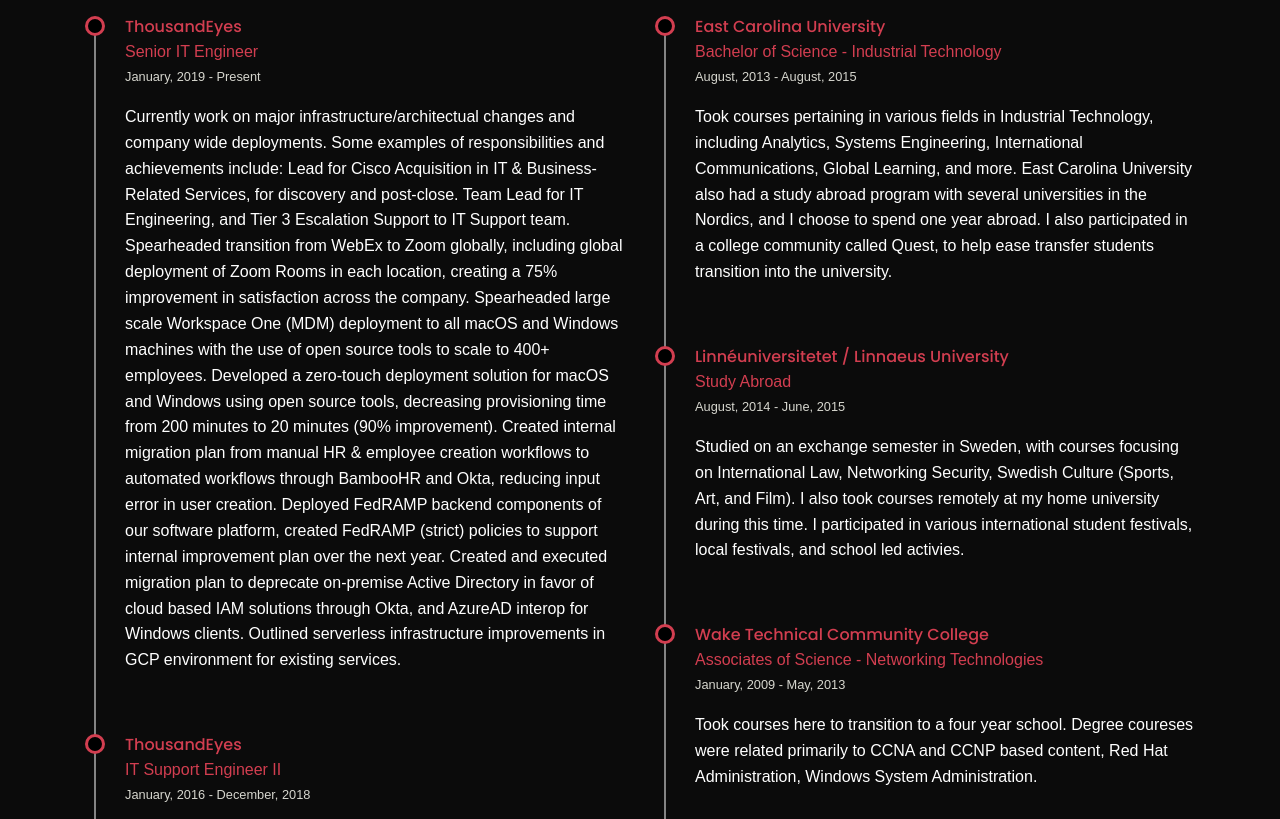
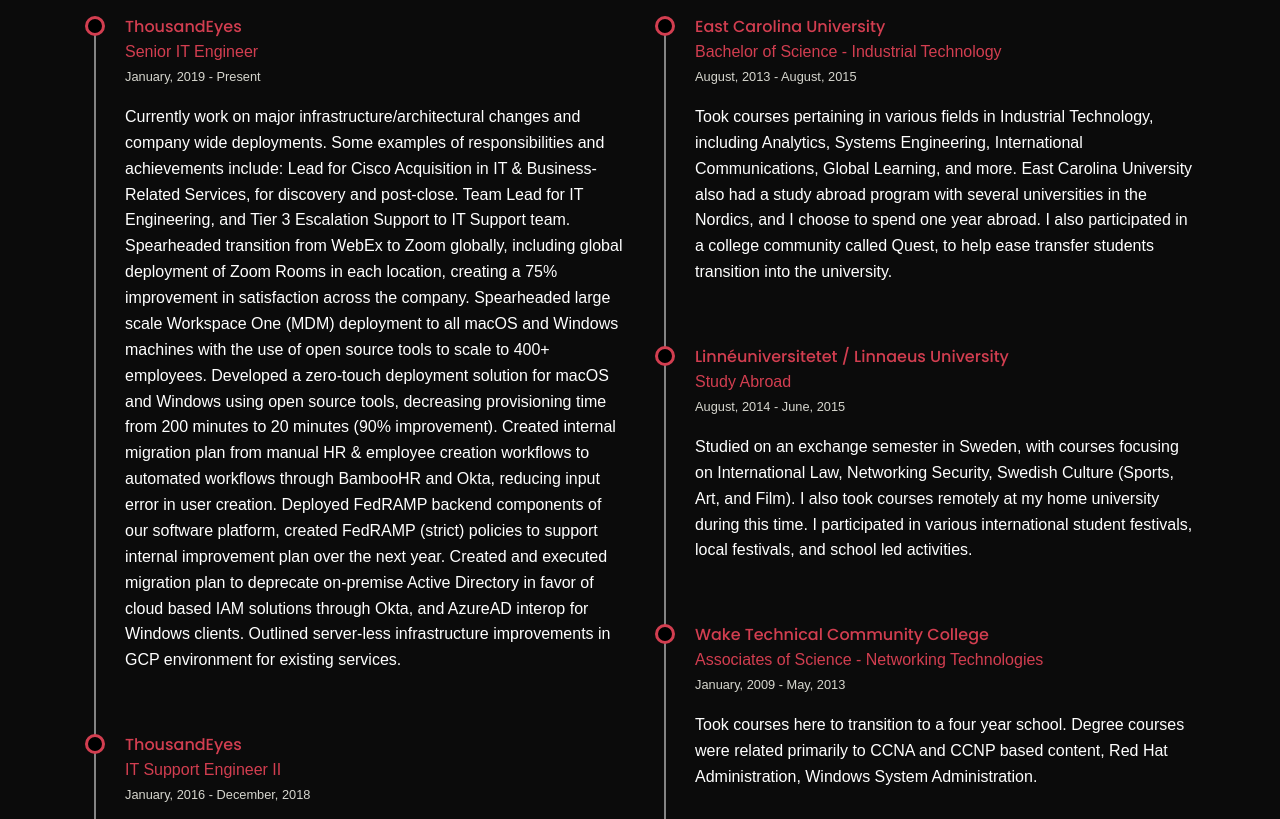
Before and after one commit to delize/delize.github.io, a Jekyll site: the page built from index.md, in a window 1280 px wide and 1400 px high, scrolled down 3018 px. Shown: the part 152-971 px from the top of the window. Built offline with Jekyll 4.4.1, drawn with Linux system fonts in a browser that asks for light colours; some web fonts are replaced; some of the changed text lies outside the part shown.

Commit message:
Spelling corrections

```diff
--- a/_includes/page-resume.html
+++ b/_includes/page-resume.html
@@ -12,7 +12,7 @@
                         <div>
                             <small class="text-muted ">January, 2019 - Present</small>
                         </div>
-                        <p class="text-dark py-3">Currently work on major infrastructure/architectual changes and company wide deployments. Some examples of
+                        <p class="text-dark py-3">Currently work on major infrastructure/architectural changes and company wide deployments. Some examples of
                         responsibilities and achievements include: Lead for Cisco Acquisition in IT & Business-Related Services, for discovery
                         and post-close. Team Lead for IT
                         Engineering, and Tier 3 Escalation Support to IT Support team. Spearheaded transition from WebEx to Zoom globally,
@@ -24,7 +24,7 @@
                         in user creation. Deployed FedRAMP backend components of our software platform, created FedRAMP (strict) policies to
                         support internal improvement plan over the next year. Created and executed migration plan to deprecate on-premise Active
                         Directory in favor of cloud based IAM solutions through Okta, and AzureAD interop for Windows clients. Outlined
-                        serverless infrastructure improvements in GCP environment for existing services.</p>
+                        server-less infrastructure improvements in GCP environment for existing services.</p>
                     </li>
                     <li>
                         <h6 class="base-color mb-0">ThousandEyes</h6>
@@ -77,7 +77,7 @@
                         </div>
                         <p class="text-dark py-3">Studied on an exchange semester in Sweden, with courses focusing on International Law, Networking Security, Swedish
                         Culture (Sports, Art, and Film). I also took courses remotely at my home university during this time. I participated in
-                        various international student festivals, local festivals, and school led activies.</p>
+                        various international student festivals, local festivals, and school led activities.</p>
                     </li>
                     <li>
                         <h6 class="base-color mb-0">Wake Technical Community College</h6>
@@ -85,7 +85,7 @@
                         <div>
                             <small class="text-muted ">January, 2009 - May, 2013</small>
                         </div>
-                        <p class="text-dark py-3">Took courses here to transition to a four year school. Degree coureses were related primarily to CCNA and CCNP based
+                        <p class="text-dark py-3">Took courses here to transition to a four year school. Degree courses were related primarily to CCNA and CCNP based
                         content, Red Hat Administration, Windows System Administration.</p>
                     </li>
                 </ul>
@@ -102,12 +102,12 @@
                             <h6 class="base-color mb-0">Young Scandinavians Club</h6>
                             <h7 class="base-color mb-0">Web Tech</h7>
                             <div><small class="text-muted ">May, 2019 - Present</small></div>
-                            <p class="text-dark py-3">Help maintain a wordpress ecommerce website that includes roughly one
-                                thousand members. Performing simple tasks, and maintenace related activities.</p>
+                            <p class="text-dark py-3">Help maintain a WordPress E-commerce website that includes roughly one
+                                thousand members. Performing simple tasks, and maintenance related activities.</p>
                         </li>
                         <li>
                             <h6 class="base-color mb-0">Norrlands Nation</h6>
-                            <h7 class="base-color mb-0">Sports Commitee Member & Photographer</h7>
+                            <h7 class="base-color mb-0">Sports Committee Member & Photographer</h7>
                             <div><small class="text-muted ">January, 2015 - June, 2015</small></div>
                             <p class="text-dark py-3">Created advertising material for several sporting events within
                                 Norrlands such as:
@@ -152,7 +152,7 @@
                     <ul class="timeline-non-chrono">
                         <li>
                             <h6 class="base-color mb-0">Växjö International Students</h6>
-                            <h7 class="base-color mb-0">Sports Commitee Member & Photographer</h7>
+                            <h7 class="base-color mb-0">Sports Committee Member & Photographer</h7>
                             <div><small class="text-muted ">January, 2015 - June, 2015</small></div>
                             <p class="text-dark py-3">Assisted in setting up events like VIS Sports Saturday, Volleyball
                                 competitions, and other
```
